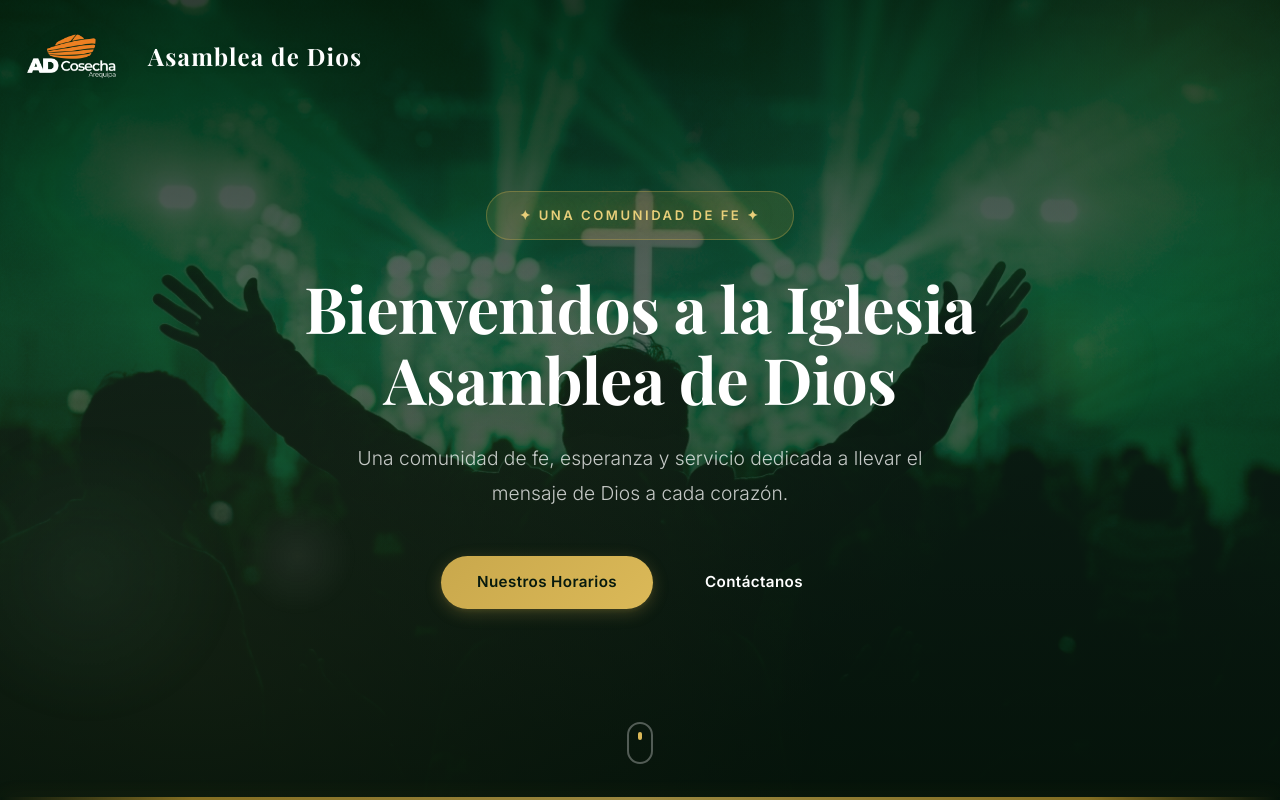
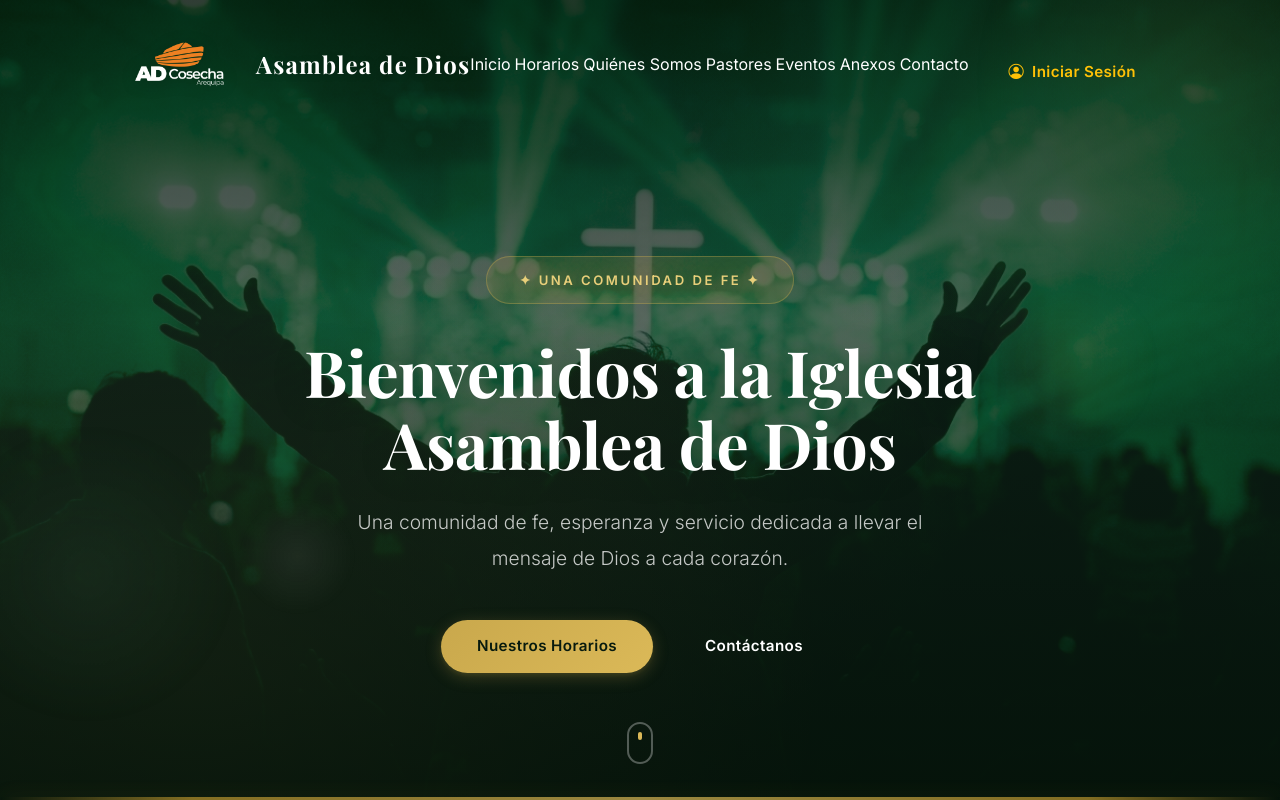
Before and after one commit to gerargram2006/Pagina-Iglesia, a React (Vite) app: page / in a window 1280 px wide. Shown: the top 800 px of the page. Built offline with nearby package versions, Linux system fonts and the light colour scheme.

Commit message:
feat: replace Bootstrap navbar with Tailwind + manual hamburger toggle via useState

```diff
--- a/src/components/NavBar.jsx
+++ b/src/components/NavBar.jsx
@@ -1,84 +1,71 @@
-import React from 'react';
-// Importamos Link y NavLink de react-router-dom para navegar sin recargar la página
+import { useState } from 'react';
 import { Link, NavLink } from 'react-router-dom';
 
 const NavBar = () => {
+    const [menuOpen, setMenuOpen] = useState(false);
+
     return (
-        <nav className="navbar navbar-expand-lg navbar-dark position-absolute w-100 z-3">
-            <div className="container py-2">
+        <nav className="navbar">
+            <div className="mx-auto max-w-7xl px-4 sm:px-6 lg:px-8 py-2 flex items-center justify-between w-full relative z-10">
 
-                {/* ==========================================
-            1. SECCIÓN DEL LOGO Y TÍTULO (CORREGIDA)
-            ========================================== */}
-                {/* d-flex: Convierte el contenedor en Flexbox para alinear cosas al lado de otras
-            align-items-center: Centra verticalmente el barquito y el texto
-            gap-3: Le da una separación bonita de 16px entre la imagen y el texto
-            m-0 p-0: Quita cualquier margen o relleno fantasma que rompa el centrado */}
-                <Link className="navbar-brand d-flex align-items-center gap-3 m-0 p-0" to="/">
+                <Link className="navbar-brand flex items-center gap-3 m-0 p-0" to="/">
                     <img
                         src="/img/logo-oficial.png"
                         alt="Logo Asamblea de Dios"
                         className="navbar-logo"
                     />
-                    {/* text-white y fw-bold le dan el color y grosor. m-0 y p-0 evitan que el texto flote */}
-                    <span className="navbar-title text-white fw-bold m-0 p-0">
+                    <span className="navbar-title m-0 p-0">
                         Asamblea de Dios
                     </span>
                 </Link>
 
-                {/* ==========================================
-            2. BOTÓN HAMBURGUESA (PARA CELULARES)
-            ========================================== */}
                 <button
-                    className="navbar-toggler border-0 shadow-none"
+                    className="navbar-toggler border-0 shadow-none lg:hidden"
                     type="button"
-                    data-bs-toggle="collapse"
-                    data-bs-target="#navbarNav"
-                    aria-controls="navbarNav"
-                    aria-expanded="false"
+                    onClick={() => setMenuOpen(!menuOpen)}
+                    aria-expanded={menuOpen}
                     aria-label="Toggle navigation"
                 >
-                    <span className="navbar-toggler-icon"></span>
+                    <span className="toggler-bar"></span>
+                    <span className="toggler-bar"></span>
+                    <span className="toggler-bar"></span>
                 </button>
 
-                {/* ==========================================
-            3. MENÚ DE ENLACES Y BOTÓN DE LOGIN
-            ========================================== */}
-                <div className="collapse navbar-collapse" id="navbarNav">
-                    {/* ms-auto: empuja todo este bloque hacia la derecha de la pantalla */}
-                    <ul className="navbar-nav ms-auto align-items-center gap-1 gap-lg-3">
-                        <li className="nav-item">
-                            {/* NavLink se da cuenta automáticamente si estás en esa página y se pinta diferente */}
-                            <NavLink className="nav-link text-white" to="/">Inicio</NavLink>
+                <div className={`lg:flex lg:items-center lg:gap-3 ${menuOpen ? 'flex flex-col absolute top-full left-0 right-0 bg-primary-900/95 backdrop-blur-lg p-6 z-50 shadow-tw-xl' : 'hidden'} lg:relative lg:bg-transparent lg:p-0`}>
+                    <ul className="flex flex-col lg:flex-row items-center gap-1 lg:gap-3 list-none m-0 p-0 lg:ms-auto">
+                        <li>
+                            <NavLink className="nav-link text-white" to="/" onClick={() => setMenuOpen(false)}>Inicio</NavLink>
                         </li>
-                        <li className="nav-item">
-                            <NavLink className="nav-link text-white" to="/horarios">Horarios</NavLink>
+                        <li>
+                            <NavLink className="nav-link text-white" to="/horarios" onClick={() => setMenuOpen(false)}>Horarios</NavLink>
                         </li>
-                        <li className="nav-item">
-                            <NavLink className="nav-link text-white" to="/quienes-somos">Quiénes Somos</NavLink>
+                        <li>
+                            <NavLink className="nav-link text-white" to="/quienes-somos" onClick={() => setMenuOpen(false)}>Quiénes Somos</NavLink>
                         </li>
-                        <li className="nav-item">
-                            <NavLink className="nav-link text-white" to="/pastores">Pastores</NavLink>
+                        <li>
+                            <NavLink className="nav-link text-white" to="/pastores" onClick={() => setMenuOpen(false)}>Pastores</NavLink>
                         </li>
-                        <li className="nav-item">
-                            <NavLink className="nav-link text-white" to="/eventos">Eventos</NavLink>
+                        <li>
+                            <NavLink className="nav-link text-white" to="/eventos" onClick={() => setMenuOpen(false)}>Eventos</NavLink>
                         </li>
-                        <li className="nav-item">
-                            <NavLink className="nav-link text-white" to="/anexos">Anexos</NavLink>
+                        <li>
+                            <NavLink className="nav-link text-white" to="/anexos" onClick={() => setMenuOpen(false)}>Anexos</NavLink>
                         </li>
-                        <li className="nav-item">
-                            <NavLink className="nav-link text-white" to="/contacto">Contacto</NavLink>
+                        <li>
+                            <NavLink className="nav-link text-white" to="/contacto" onClick={() => setMenuOpen(false)}>Contacto</NavLink>
                         </li>
 
-                        {/* BOTÓN DE INICIAR SESIÓN */}
-                        <li className="nav-item ms-lg-3 mt-3 mt-lg-0">
-                            <Link className="btn btn-outline-warning rounded-pill px-4 d-flex align-items-center gap-2" to="/login">
+                        <li className="mt-3 lg:mt-0 lg:ms-3">
+                            <Link
+                                className="btn btn-outline-warning flex items-center gap-2 rounded-full px-4"
+                                to="/login"
+                                onClick={() => setMenuOpen(false)}
+                            >
                                 <i className="bi bi-person-circle"></i> Iniciar Sesión
                             </Link>
                         </li>
                     </ul>
                 </div>
-
             </div>
         </nav>
     );
```
